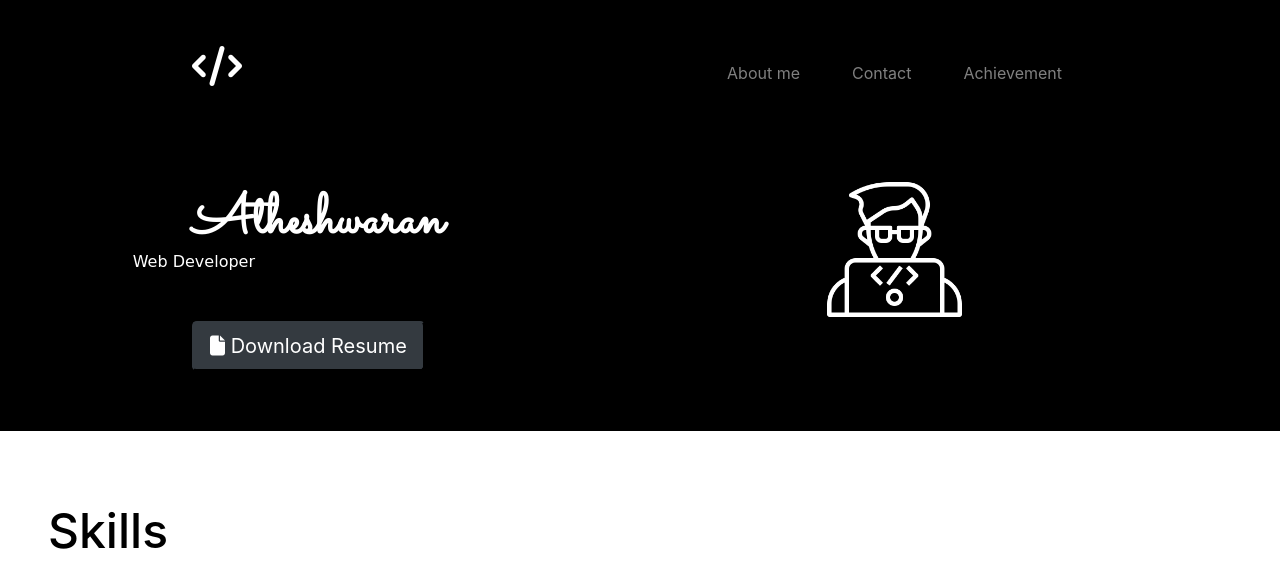
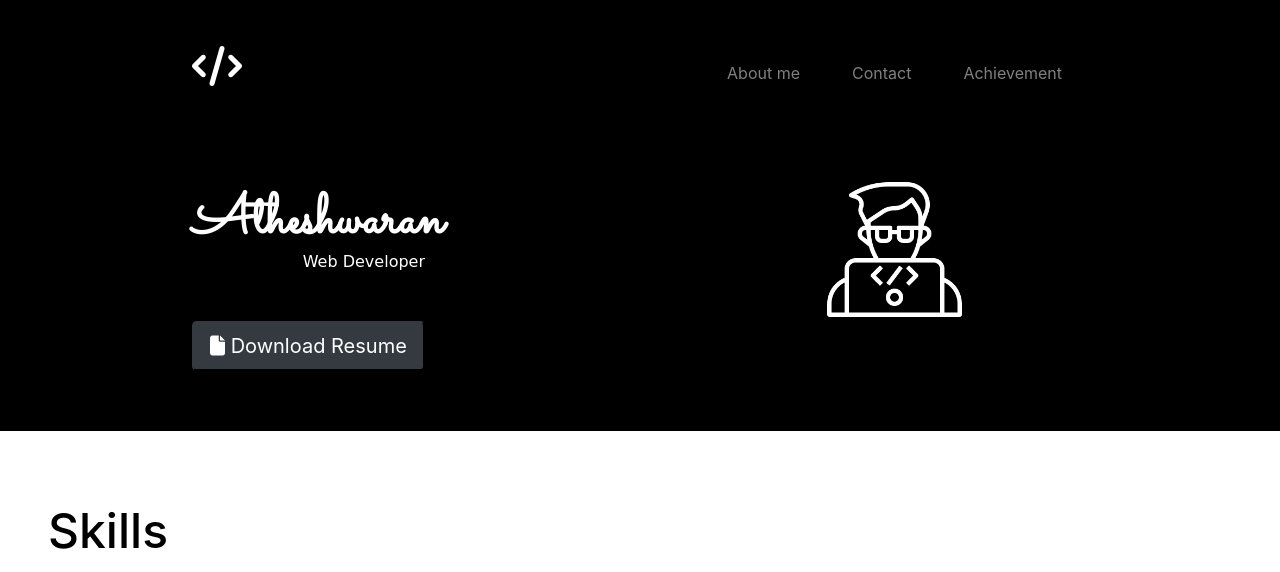
Before and after one commit to atheshwaran-10/Portfolio-Website, a plain HTML site: page index.html in a window 1280 px wide. Shown: the top 572 px of the page. Drawn offline with nearby package versions, Linux system fonts and the light colour scheme.

Commit message:
Update styles.css

```diff
--- a/css/styles.css
+++ b/css/styles.css
@@ -25,7 +25,7 @@ h5{
     text-align: right;
     position: relative;
     top:-20px;
-    left :-370px;
+    left :-200px;
 }
 .container-fluid {
     padding: 3% 15%;
```
